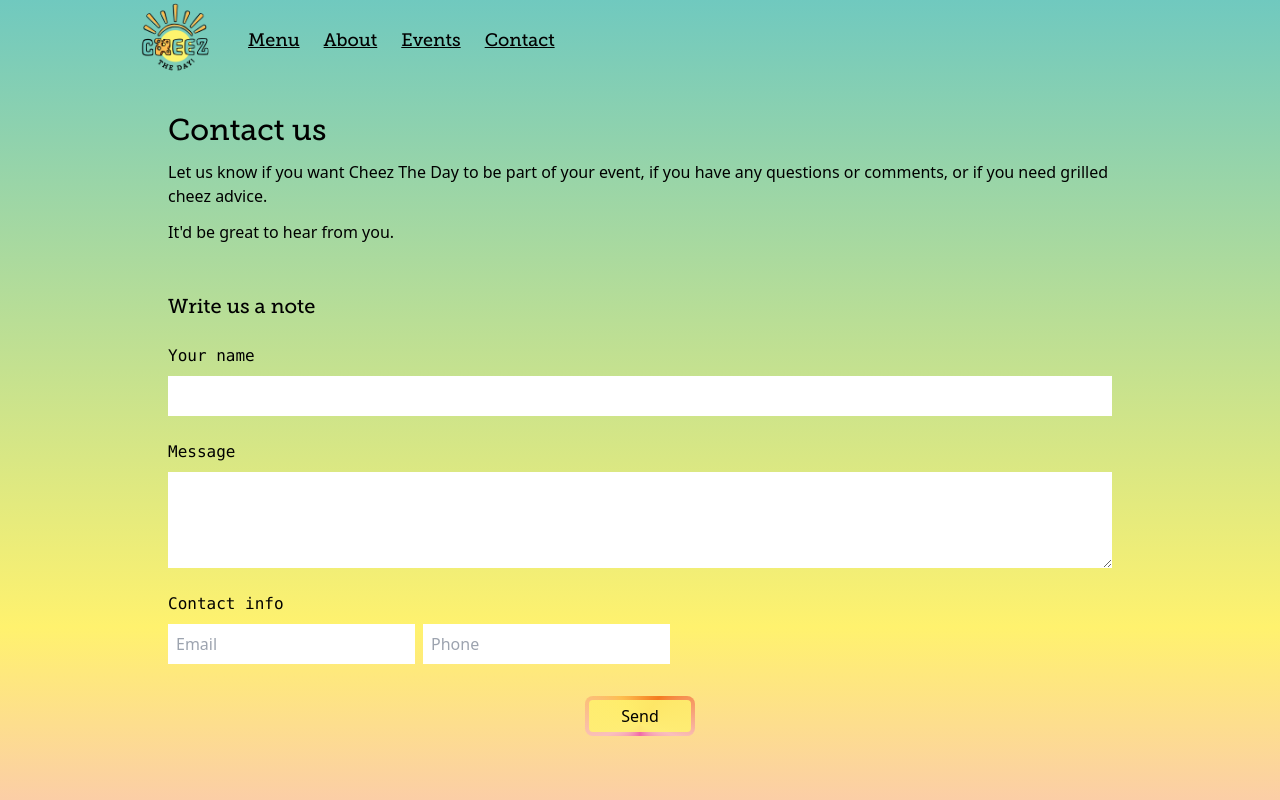
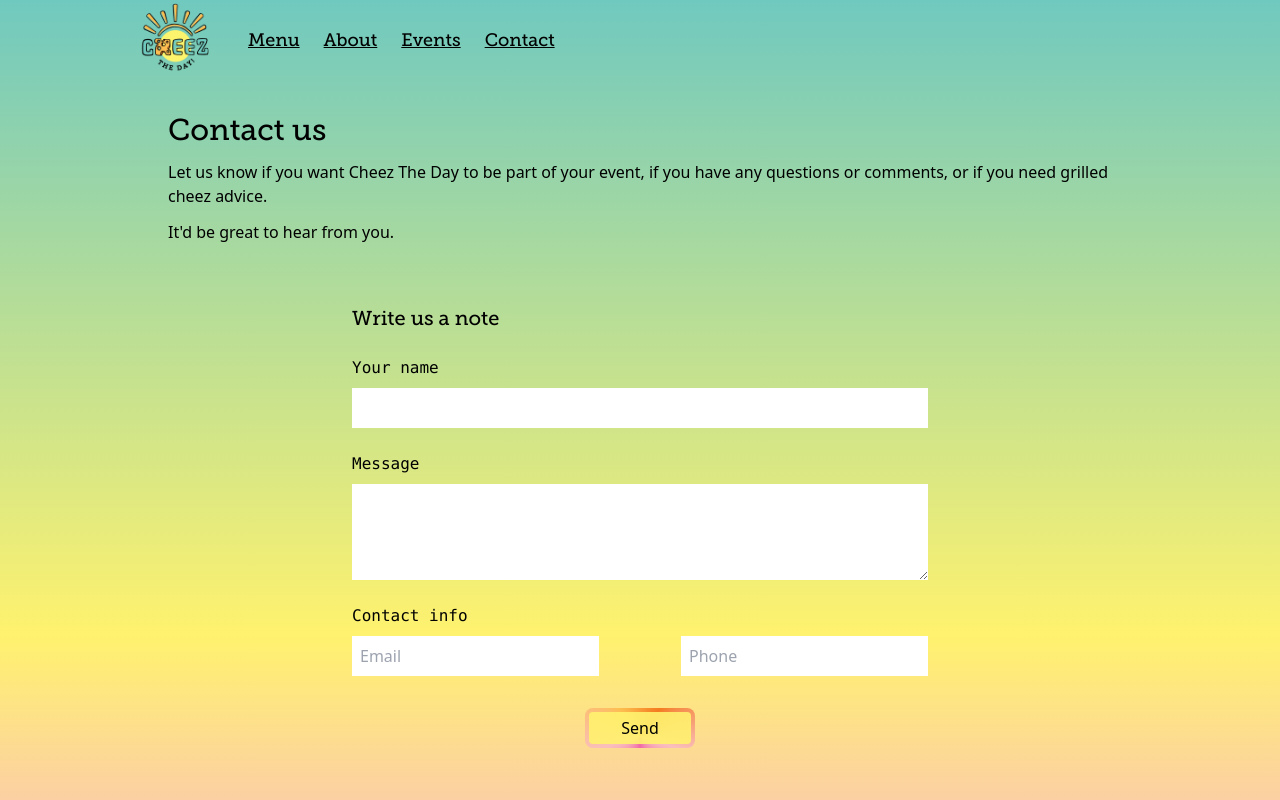
Before and after one commit to ryangclark/cheeztheday.com, a SvelteKit app: page /contact in a window 1280 px wide. Shown: the top 800 px of the page. Built offline with nearby package versions, Linux system fonts and the light colour scheme.

Commit message:
Further style tweaks, esp on desktop

```diff
--- a/src/routes/(has-nav)/contact/+page.svelte
+++ b/src/routes/(has-nav)/contact/+page.svelte
@@ -19,6 +19,7 @@
 	Not currently accepting recipe requests.
 </p> -->
 
+<div class="mx-auto flex max-w-xl flex-col">
 	<h2 class="mb-2 mt-12 font-museo text-xl">Write us a note</h2>
 
 	<form class="mb-8 flex flex-col gap-2" method="POST">
@@ -33,7 +34,7 @@
 		></textarea>
 
 		<label class=" mt-4 font-mono" for="email"> Contact info </label>
-	<div class="flex gap-2 pr-2">
+		<div class="flex justify-between gap-2">
 			<input
 				autocomplete="email"
 				class="min-w-0 p-2"
@@ -53,3 +54,4 @@
 		<!-- TODO: I'm not stoked on how this button is styled. Attempt improvements. -->
 		<button class="ctd-gradient-border mx-auto my-6 px-8 py-1">Send</button>
 	</form>
+</div>
```
Lines whose indentation alone changed are shown as unchanged.
